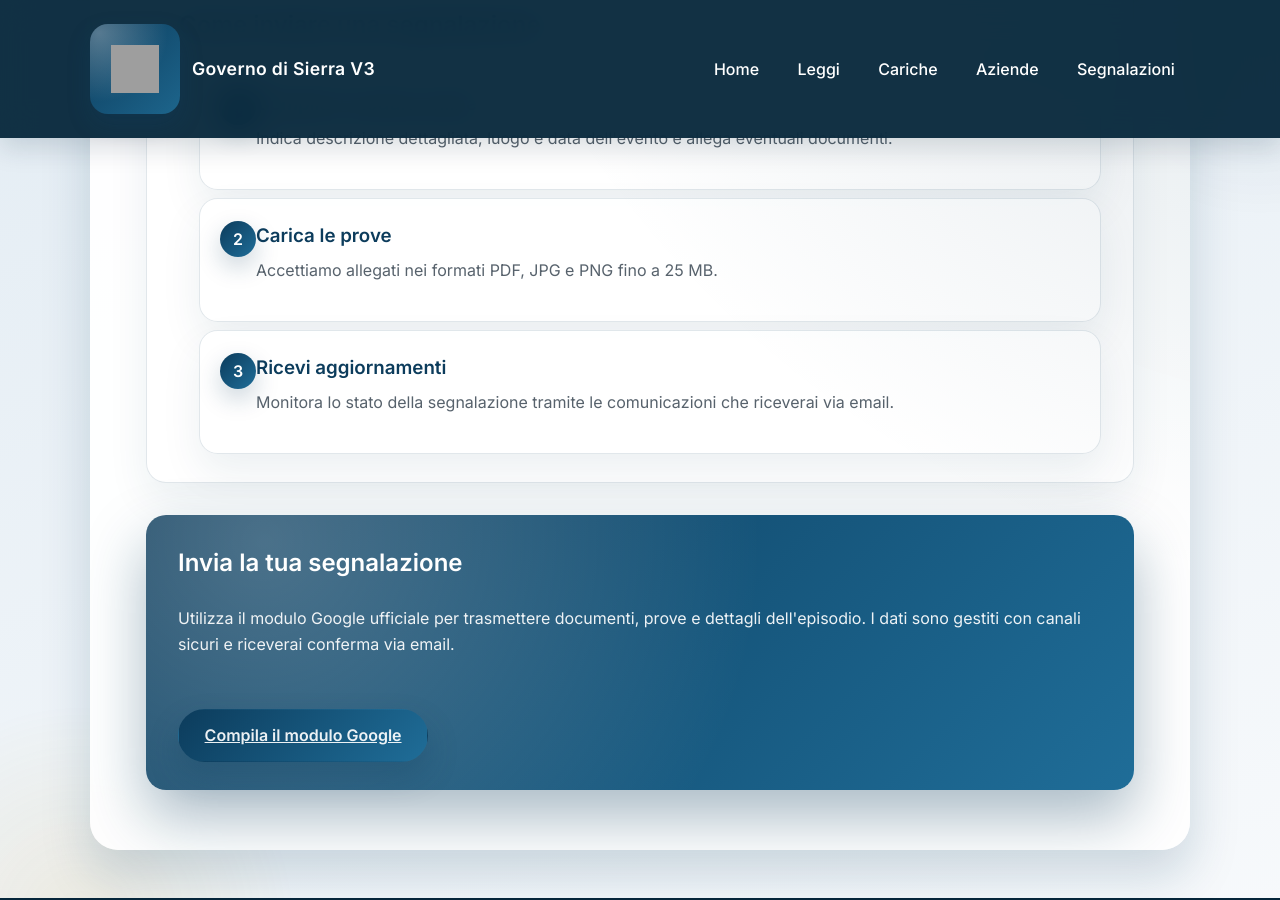
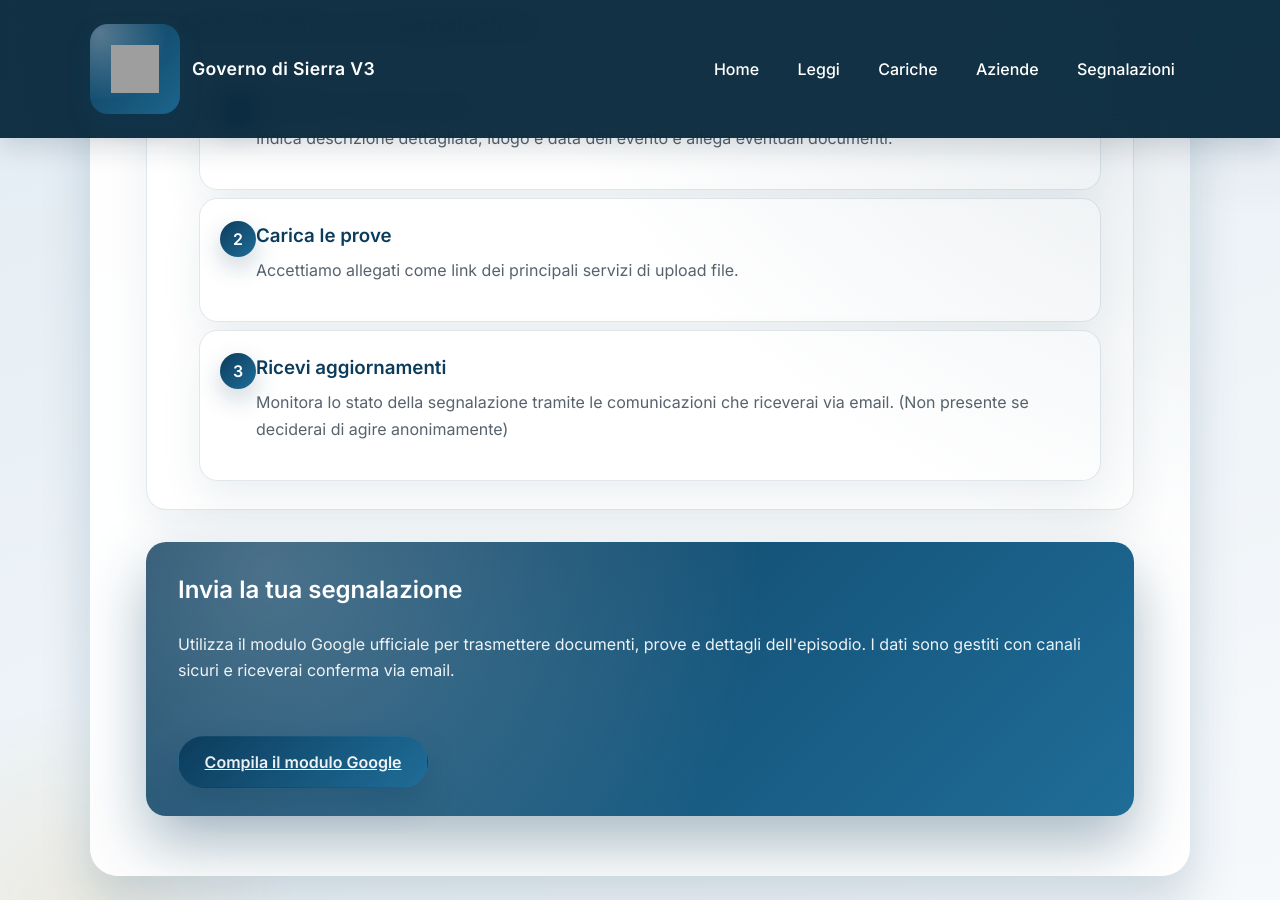
Before and after one commit to governo-sierra-v3/site, a Jekyll site: the page built from segnalazioni.md, in a window 1280 px wide and 900 px high, scrolled down 915 px. Built offline with Jekyll 4.4.1, drawn with Linux system fonts in a browser that asks for light colours; grey boxes are pictures that could not be loaded.

Commit message:
Update segnalazioni.md

```diff
--- a/segnalazioni.md
+++ b/segnalazioni.md
@@ -28,11 +28,11 @@ description: Strumenti per inviare segnalazioni al Governo di Sierra V3
     </li>
     <li>
       <h3>Carica le prove</h3>
-      <p>Accettiamo allegati nei formati PDF, JPG e PNG fino a 25 MB.</p>
+      <p>Accettiamo allegati come link dei principali servizi di upload file.</p>
     </li>
     <li>
       <h3>Ricevi aggiornamenti</h3>
-      <p>Monitora lo stato della segnalazione tramite le comunicazioni che riceverai via email.</p>
+      <p>Monitora lo stato della segnalazione tramite le comunicazioni che riceverai via email. (Non presente se deciderai di agire anonimamente)</p>
     </li>
   </ol>
 </section>
@@ -41,6 +41,6 @@ description: Strumenti per inviare segnalazioni al Governo di Sierra V3
   <h2>Invia la tua segnalazione</h2>
   <p>Utilizza il modulo Google ufficiale per trasmettere documenti, prove e dettagli dell'episodio. I dati sono gestiti con canali sicuri e riceverai conferma via email.</p>
   <div class="button-group">
-    <a class="button primary" href="https://forms.gle/sierra-segnalazioni" target="_blank" rel="noopener">Compila il modulo Google</a>
+    <a class="button primary" href="https://forms.gle/yHSaEq7dHapyVL586" target="_blank" rel="noopener">Compila il modulo Google</a>
   </div>
 </section>
```
